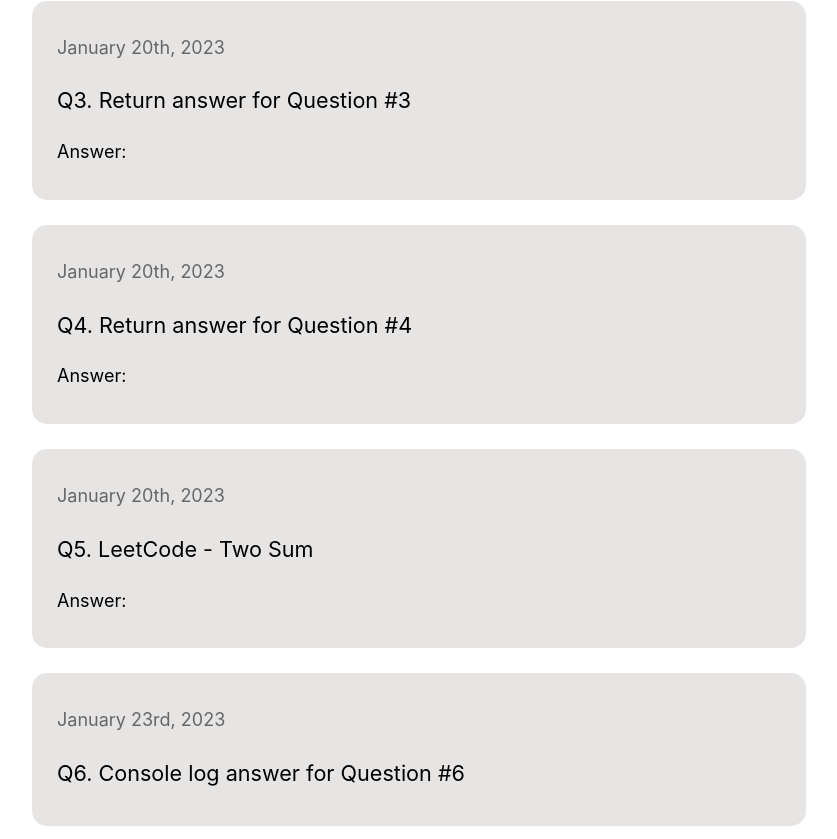
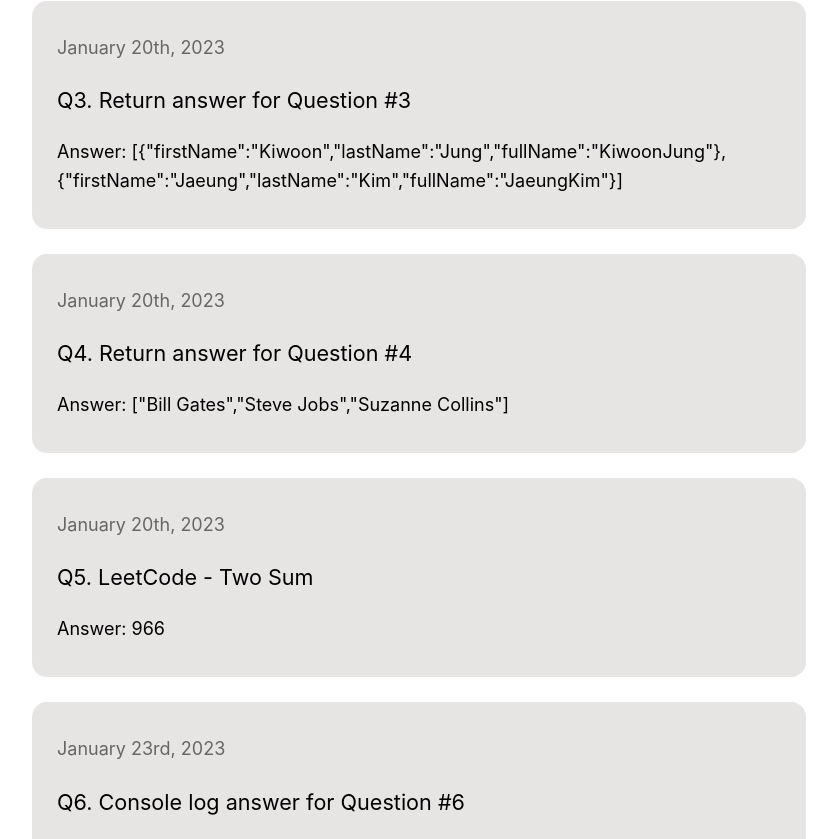
Before and after one commit to jaeungkim/portfolio-website-nextjs, a Next.js app: page /questions/basicQuestions in a window 1280 px wide. Shown: the part 766-1605 px from the top of the page, without its empty margins (221-1058 px from the left). Built offline with nearby package versions, Linux system fonts and the light colour scheme.

Commit message:
update from kiwoon_work_branch

```diff
--- a/pages/questions/basicQuestions.tsx
+++ b/pages/questions/basicQuestions.tsx
@@ -16,6 +16,18 @@ function question2(): any {
     lName: "Jung",
   };
 
+//Getting Values From Object  ['Kiwoon', 'Jung']
+const PersonFullName = Object.values(Person)
+
+//Comibed Two Values to One Value to make Full Name
+const fullName = PersonFullName.join('');
+
+//Change obeject key names and assign to it
+const [firstName, lastName] = PersonFullName;
+
+//Put AlL Values in One Object
+const name = {firstName, lastName, fullName}
+
   /*Create a new Object with given Outcome. You must not hardcode solution.
    const Student = {
      firstName: "Kiwoon",
@@ -27,7 +39,7 @@ function question2(): any {
   */
 
   //WRITE YOUR CODE HERE SAMPLE OUTPUT = {"firstName":"Kiwoon","lastName":"Jung","fullName":"KiwoonJung"}
-  return;
+  return JSON.stringify(name);
 }
 
 // QUESTION #3
@@ -43,6 +55,32 @@ function question3(): any {
       lName: "Kim",
     },
   ];
+
+  const myName = Object.values(People[0]);
+const hisName = Object.values(People[1]);
+
+const fullName = myName.join('')
+
+const hisFullName = hisName.join('')
+
+const [firstName, lastName] = myName;
+const [hisFirstName, hisLastName] = hisName;
+
+const myFinalName = {firstName, lastName, fullName};
+const hisFinalName = {hisFirstName, hisLastName,hisFullName};
+
+hisFinalName['firstName'] = hisFinalName['hisFirstName'];
+delete hisFinalName['hisFirstName'];
+
+hisFinalName['lastName'] = hisFinalName['hisLastName'];
+delete hisFinalName['hisLastName'];
+
+hisFinalName['fullName'] = hisFinalName['hisFullName'];
+delete hisFinalName['hisFullName'];
+
+const ourName = [];
+ourName.push(myFinalName, hisFinalName);
+console.log(ourName);
 
   /*Create a new Object with given Outcome. Same approach as Question 2 but this time it's array of objects
    output should look something like this:
@@ -63,6 +101,7 @@ function question3(): any {
   */
 
   //WRITE YOUR CODE HERE SAMPLE OUTPUT = [{"firstName":"Kiwoon","lastName":"Jung","fullName":"KiwoonJung"},{"firstName":"Jaeung","lastName":"Kim","fullName":"JaeungKim"}]
+  return JSON.stringify(ourName);
 }
 
 // QUESTION #4
@@ -85,8 +124,21 @@ function question4(): any {
     },
   ];
 
+  const firstLibrary = Object.values(library[0]);
+  const firstAuthor = firstLibrary[0];
+
+    const secondLibrary = Object.values(library[1]);
+  const secondAuthor = secondLibrary[0];
+
+    const thirdLibrary = Object.values(library[2]);
+  const thirdAuthor = thirdLibrary[0];
+
+  const allAuthors = []
+  allAuthors.push(firstAuthor, secondAuthor, thirdAuthor);
+
+
   //Write a function to return an array of author from library object arry  = ['Bill Gates', 'Steve Jobs', 'Suzanne Collins'];
-  return;
+  return JSON.stringify(allAuthors);
 }
 
 // QUESTION #5
@@ -108,7 +160,19 @@ function TwoSum(numArray: Number[], target: Number): any[] {
     Input: nums = [3,3], target = 6
     Output: [0,1]
  */
-  return;
+    const firstExample = [2, 7, 11, 15]
+    const firstExampleAnswer = firstExample[0] + firstExample[1]
+
+    const secondExample = [3, 2, 4]
+    const secondExampleAnswer = secondExample[1] + secondExample[2]
+
+    const thirdExample = [3, 3]
+    const thirdExampleAnswer = thirdExample[0] + thirdExample[1]
+
+    const finalAnswer = []
+    finalAnswer.push(firstExampleAnswer, secondExampleAnswer, thirdExampleAnswer)
+
+  return finalAnswer;
 }
 
 // QUESTION #6
@@ -270,7 +334,7 @@ export default function basicQuestions() {
           <p className={utilStyles.lightText}>January 20th, 2023</p>
           <p className={utilStyles.headingMd}>Q5. LeetCode - Two Sum </p>
           <p>
-            Answer: <span>{TwoSum([2, 5, 3, 1, 7], 4)}</span>
+            Answer: <span>{TwoSum([2, 7, 11, 15], 9)}</span>
           </p>
         </div>
 
```
